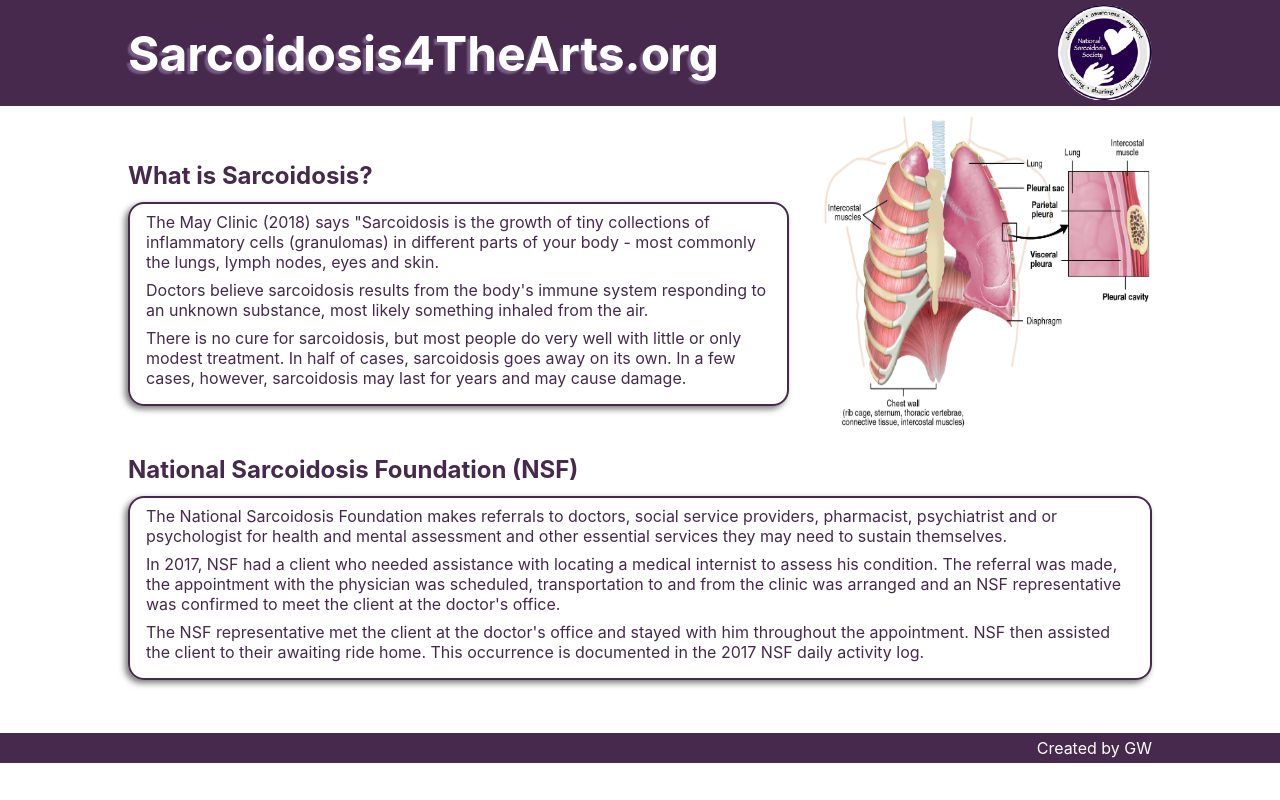
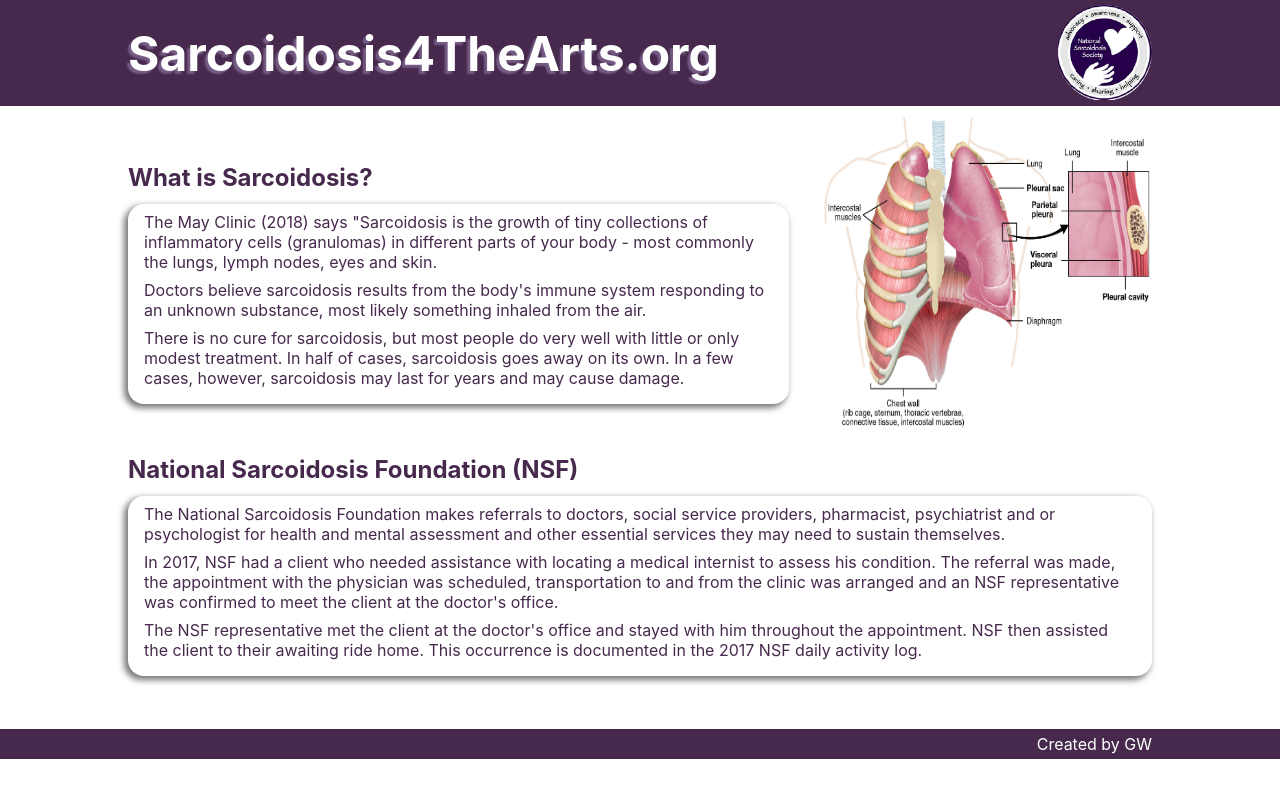
Before and after one commit to gwilki2/sarcoidosis, a React (Create React App) app: page / in a window 1280 px wide. Built offline with nearby package versions, Linux system fonts and the light colour scheme.

Commit message:
removed borders and minor shadow changes

```diff
--- a/src/App.module.scss
+++ b/src/App.module.scss
@@ -44,8 +44,8 @@
 
         & .whatis-text {
             padding: .5em 1em;
-            border: solid 2px $darkPurple;
-            box-shadow: -3px 3px 6px 0 #00000088;
+            //border: solid 2px $darkPurple;
+            box-shadow: -3px 3px 6px 1px #00000088;
             border-radius: 1em;
 
             & p {
--- a/src/index.css
+++ b/src/index.css
@@ -10,6 +10,7 @@
     sans-serif;
   -webkit-font-smoothing: antialiased;
   -moz-osx-font-smoothing: grayscale;
+  /* background-color: rgb(70,41,76); */
 }
 
 code {
```
